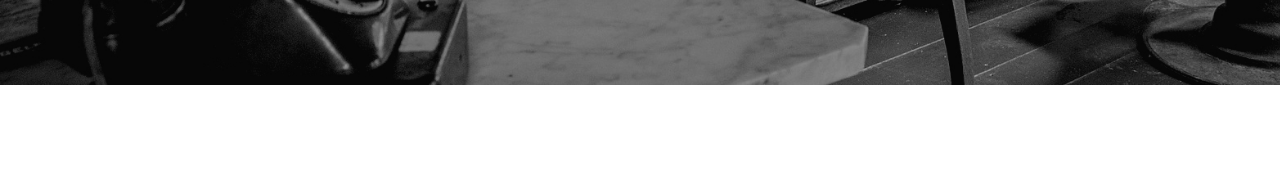
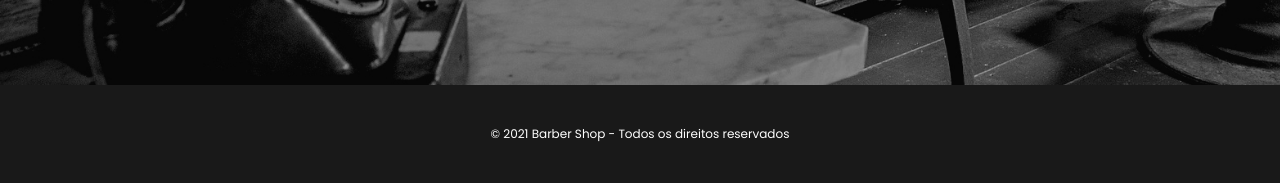
Before and after one commit to WTTLINS/projeto-barbershop, a plain HTML site: page index.html in a window 1280 px wide. Shown: the part 5153-5336 px from the top of the page. Before the commit the page ends 5238 px from the top, so only its background shows below. Drawn offline with Linux system fonts and the light colour scheme.

Commit message:
footer adicionado

```diff
--- a/assets/css/style.css
+++ b/assets/css/style.css
@@ -467,3 +467,10 @@ input, select, option {
 /* ***************
 *     FOOTER
 ******************/
+.footer {
+  background-color: #191919;
+  color: white;
+  padding: 40px;
+  text-align: center;
+  font-size: 12px;
+}
--- a/index.html
+++ b/index.html
@@ -259,7 +259,7 @@
     </section>
 
     <footer class="footer">
-
+      © 2021 Barber Shop - Todos os direitos reservados
     </footer>
 
     <!-- <script>
```
